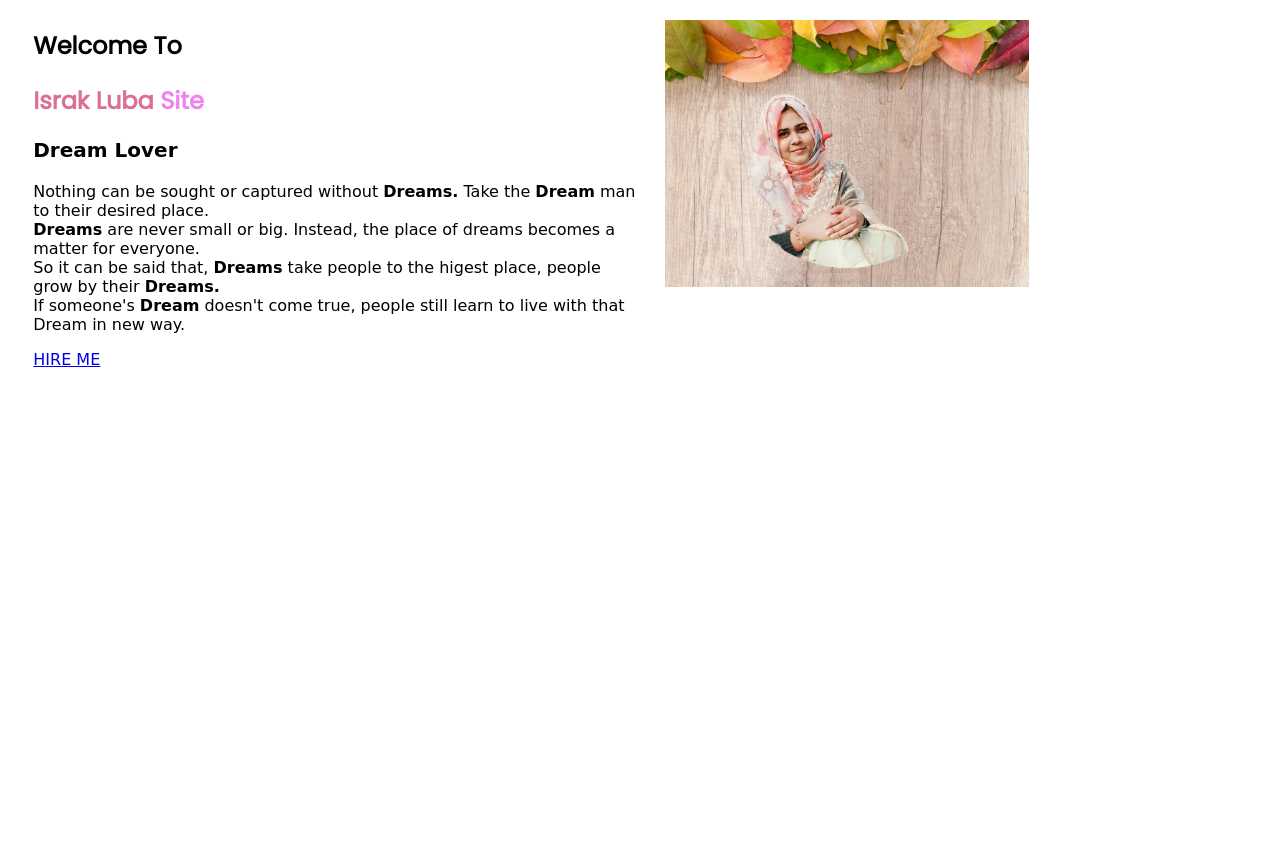
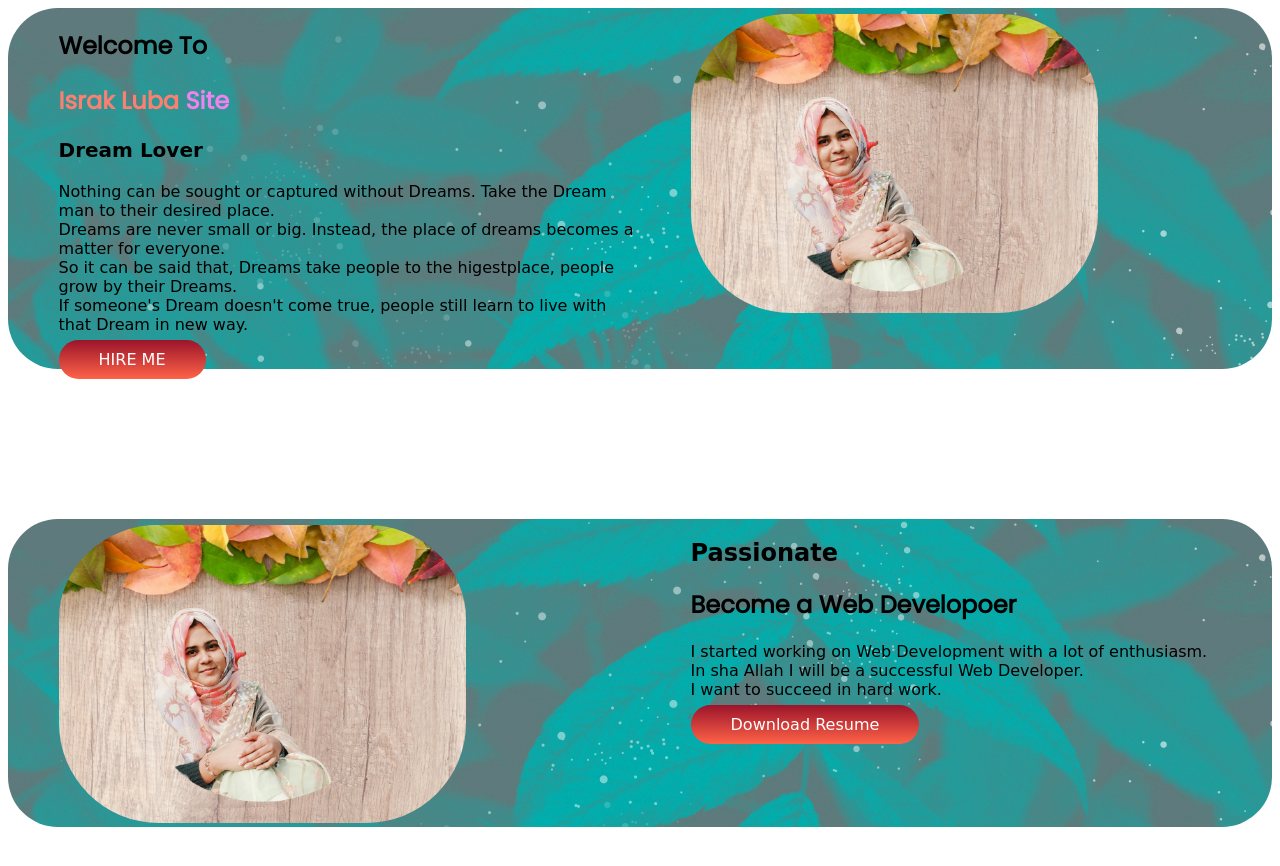
Before and after one commit to IsrakLuba/my-portfolio, a plain HTML site: page index.html in a window 1280 px wide. Before the commit the page ends 800 px from the top, so only its background shows below. Drawn offline with Linux system fonts and the light colour scheme.

Commit message:
my commit

```diff
--- a/index.html
+++ b/index.html
@@ -13,20 +13,20 @@
 </head>
 
 <body>
-    <section>
+    <section class="top-banner">
         <div class="half-width">
-            <h1 class="black-color">Welcome To</h1>
-            <h1> <span class="palevioletred-color"> Israk Luba </span> <span class="violet-color"> Site </span> </h1>
+            <h1>Welcome To</h1>
+            <h1> <span class="salmon"> Israk Luba </span> <span class="violet-color"> Site </span>
+            </h1>
             <h3>Dream Lover</h3>
-            <p>Nothing can be sought or captured without <strong>Dreams.</strong> Take the <strong>Dream</strong> man to
-                their
-                desired place. <br> <strong>Dreams</strong> are never small or big. Instead, the place of dreams becomes
-                a
-                matter for everyone. <br> So it can be said that, <strong>Dreams</strong> take people to the higest
-                place,
-                people grow by their <strong>Dreams.</strong> <br>If someone's <strong>Dream</strong> doesn't come true,
-                people still learn to live with that <stromg>Dream</stromg> in new way. </p>
-            <a target="_blank" href="https://www.linkedin.com/in/israk-jahan-luba-7563b3216/"> HIRE ME </a>
+            <p> Nothing can be sought or captured without Dreams. Take the Dream man to their desired place. <br> Dreams
+                are never small or big. Instead, the place of dreams becomes a matter for everyone.
+                <br> So it can be said that, Dreams take people to the higestplace,
+                people grow by their Dreams. <br>If someone's Dream doesn't come true,
+                people still learn to live with that Dream in new way.
+            </p>
+            <a class="link-button" target="_blank" href="https://www.linkedin.com/in/israk-jahan-luba-7563b3216/"> HIRE
+                ME </a>
         </div>
         <div class="half-width">
             <img src="pic.1.png" alt=" ">
@@ -35,4 +35,21 @@
 
     </section>
 
+    <section class="Passionate">
+
+        <div class="half-width">
+            <img src="pic.1.png" alt=" ">
+        </div>
+
+        <div class="half-width">
+            <h2> Passionate </h2>
+            <h1> Become a Web Developoer</h1>
+            <p> I started working on Web Development with a lot of enthusiasm. <br> In sha Allah I will be a successful
+                Web
+                Developer. <br> I want to succeed in hard work. </p>
+            <a class="link-button" target="_blank" href=" "> Download Resume</a>
+        </div>
+
+    </section>
+
 </html>
--- a/style.css
+++ b/style.css
@@ -4,12 +4,10 @@ body{
 h1{
     font-family: 'Poppins', sans-serif;
 }
-.black-color{
-    color : black;
+.salmon{
+    color : salmon;
 }
-.palevioletred-color{
-    color : palevioletred;
-}
+
 .violet-color{
     color : violet;
 }
@@ -18,12 +16,33 @@ h3{
 }
 section{
     display : flex;
+    margin-bottom : 150px;
 }
 .half-width{
-    width : 50%;
-    padding-left: 2%;
+    width : 80%;
+    padding-left: 4%;
 }
 .half-width img{
-    width : 60%;
-    padding-top: 2%;
+    width : 70%;
+    padding-top: 1%;
+    border-radius: 100px;
+
+
 }
+.link-button{
+    text-decoration: none;
+    background-image: linear-gradient(rgb(155, 20, 43), tomato);
+    padding : 10px 40px;
+    border-radius: 40px;
+    color : white;
+    font-size: 700;
+}
+.top-banner{
+    background-image: url(back.pic\ 1.jpg) ;
+    border-radius: 50px;
+}
+.Passionate{
+    background-image: url(back.pic\ 1.jpg) ;
+    border-radius: 50px;
+
+}
```
Also changed, not shown: back.pic 1.jpg (added), luba.jpg (added).
